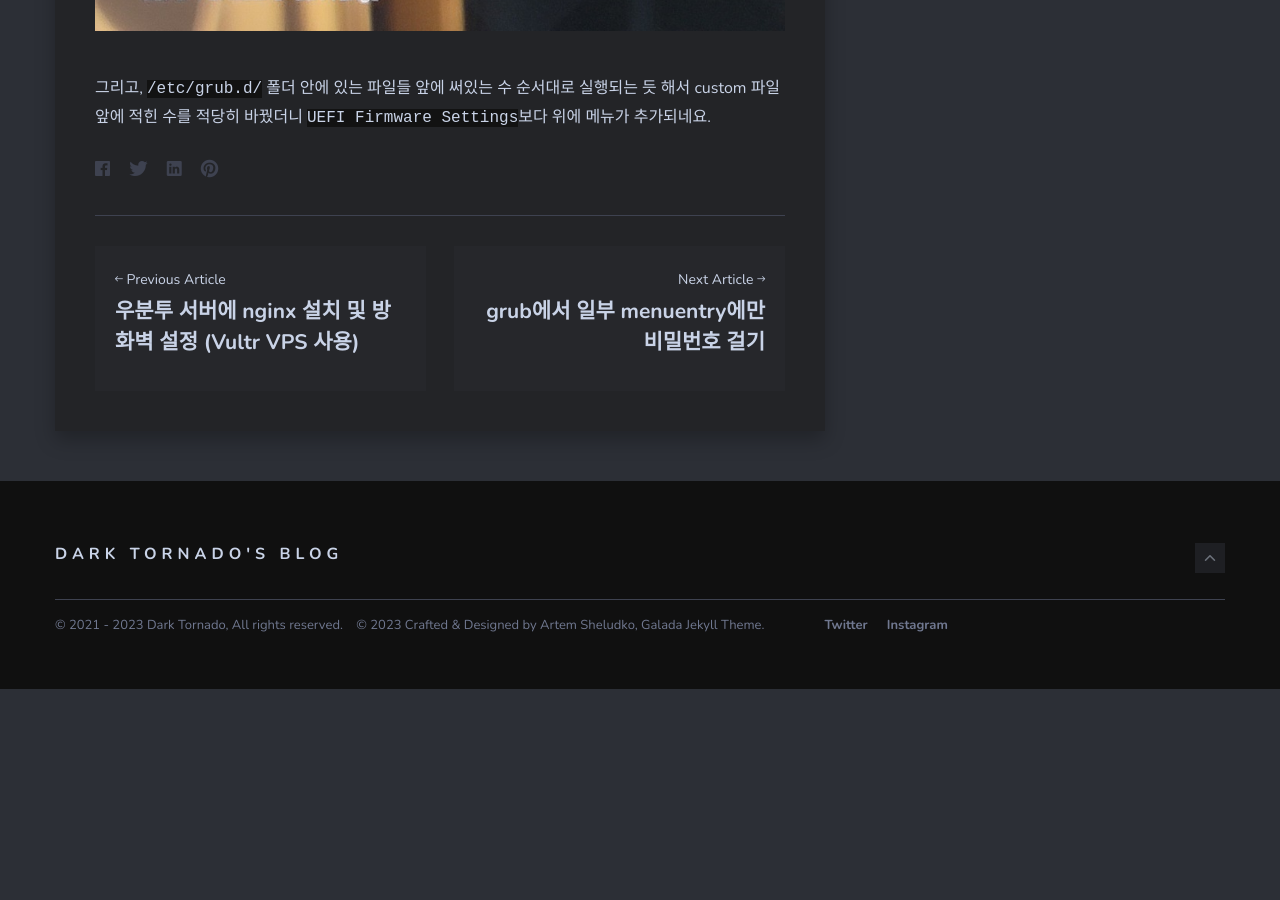
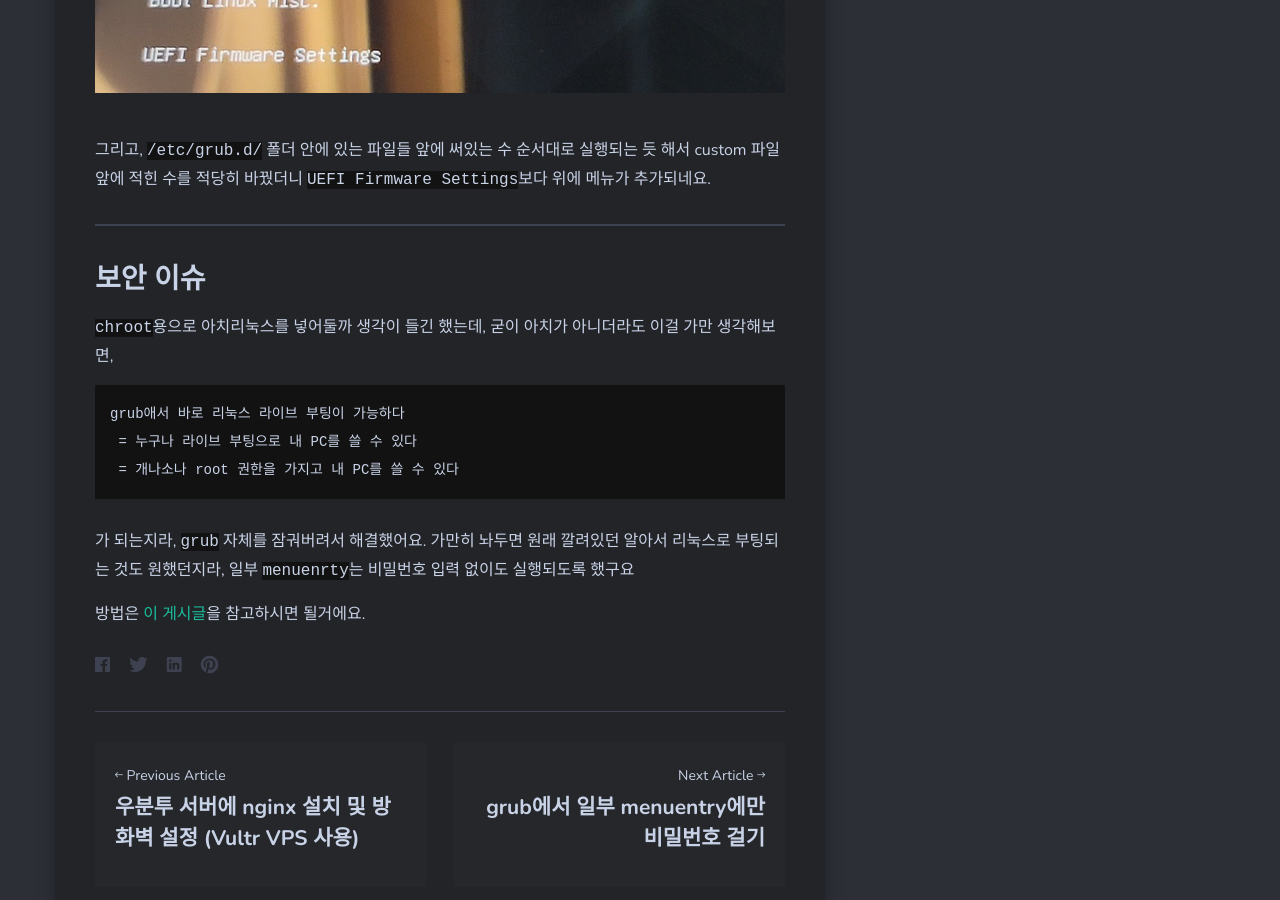
Before and after one commit to DarkTornado/blog, a Jekyll site: the page built from _posts/2023-05-17-grub-boot-with-iso.md, in a window 1280 px wide and 900 px high, scrolled down 7017 px. Built offline with Jekyll 4.4.1, drawn with Linux system fonts in a browser that asks for light colours; nearby versions of some CDN libraries; before the commit the page ends 7706 px from its top, so only the background shows below that; some of the changed text lies outside the part shown.

Commit message:
archlinux added & issue

````diff
--- a/_posts/2023-05-17-grub-boot-with-iso.md
+++ b/_posts/2023-05-17-grub-boot-with-iso.md
@@ -77,6 +77,10 @@
 ```
 
 ***
+## 아치 리눅스
+[이 게시글]({{site.url}}{{site.baseurl}}/archlinux-liveboot-grub/)을 참고해보세요.
+
+***
 ## 만자로 리눅스
 `manjaro-kde-22.0.5-minimal-230316-linux61.iso` 파일이 기준이에요. 아치 계열 리눅스들도 다 이런식인지는 모르겠어요.
 ```sh
@@ -91,8 +95,6 @@
     initrd  (loop)/boot/intel_ucode.img (loop)/boot/initramfs-x86_64.img
 }
 ```
-<br>
-가만 생각해보니, `chroot`용으로 아치도 넣어두면 편할 것 같긴 한데, 그러면 사실상 개나소나 제 컴퓨터를 root 권한을 가지고 사용할 수 있는거네요? 안해야지.
 
 ***
 ## 리눅스 민트 데비안 에디션 (LMDE)
@@ -156,3 +158,17 @@
 
 <br>
 그리고, `/etc/grub.d/` 폴더 안에 있는 파일들 앞에 써있는 수 순서대로 실행되는 듯 해서 custom 파일 앞에 적힌 수를 적당히 바꿨더니 `UEFI Firmware Settings`보다 위에 메뉴가 추가되네요.
+
+***
+## 보안 이슈
+
+`chroot`용으로 아치리눅스를 넣어둘까 생각이 들긴 했는데, 굳이 아치가 아니더라도 이걸 가만 생각해보면,
+```
+grub애서 바로 리눅스 라이브 부팅이 가능하다
+ = 누구나 라이브 부팅으로 내 PC를 쓸 수 있다
+ = 개나소나 root 권한을 가지고 내 PC를 쓸 수 있다
+```
+<br>
+가 되는지라, `grub` 자체를 잠궈버려서 해결했어요. 가만히 놔두면 원래 깔려있던 알아서 리눅스로 부팅되는 것도 원했던지라, 일부 `menuenrty`는 비밀번호 입력 없이도 실행되도록 했구요
+
+방법은 [이 게시글]({{site.url}}{{site.baseurl}}/grub-menuentry-password/)을 참고하시면 될거에요.
````
